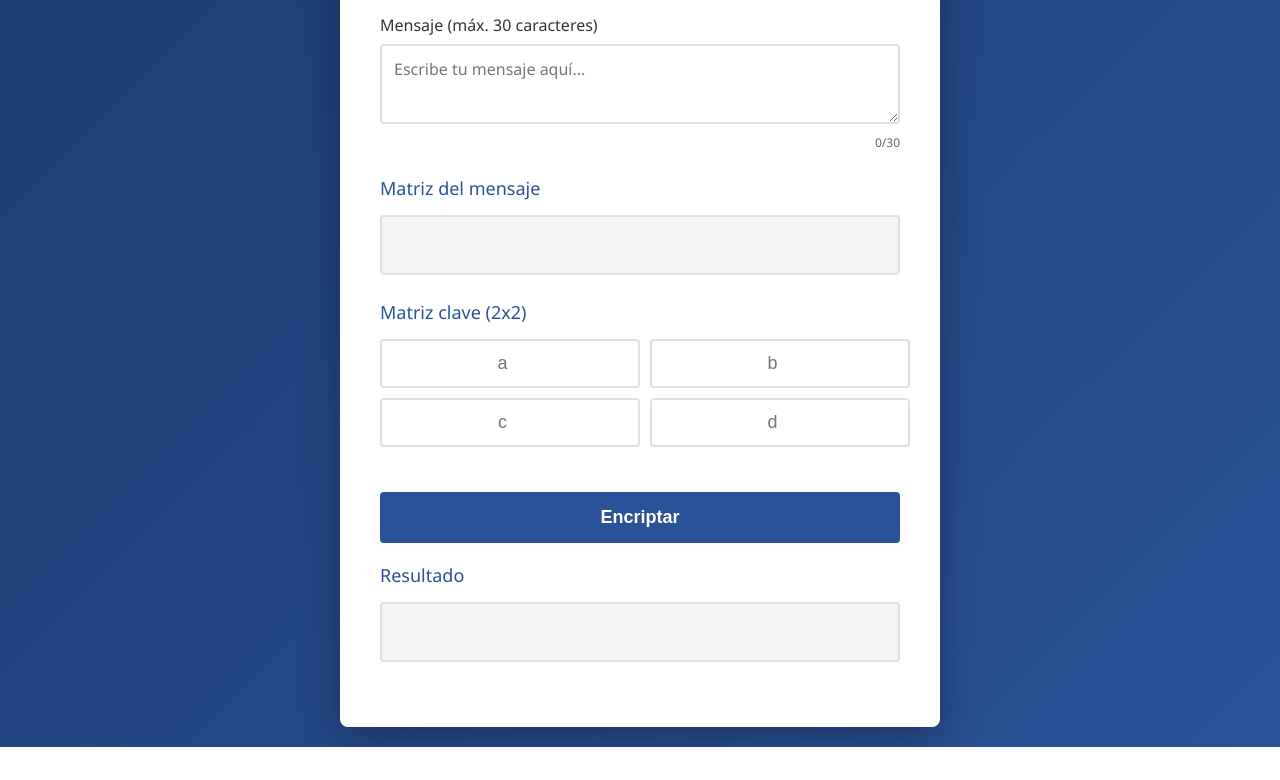
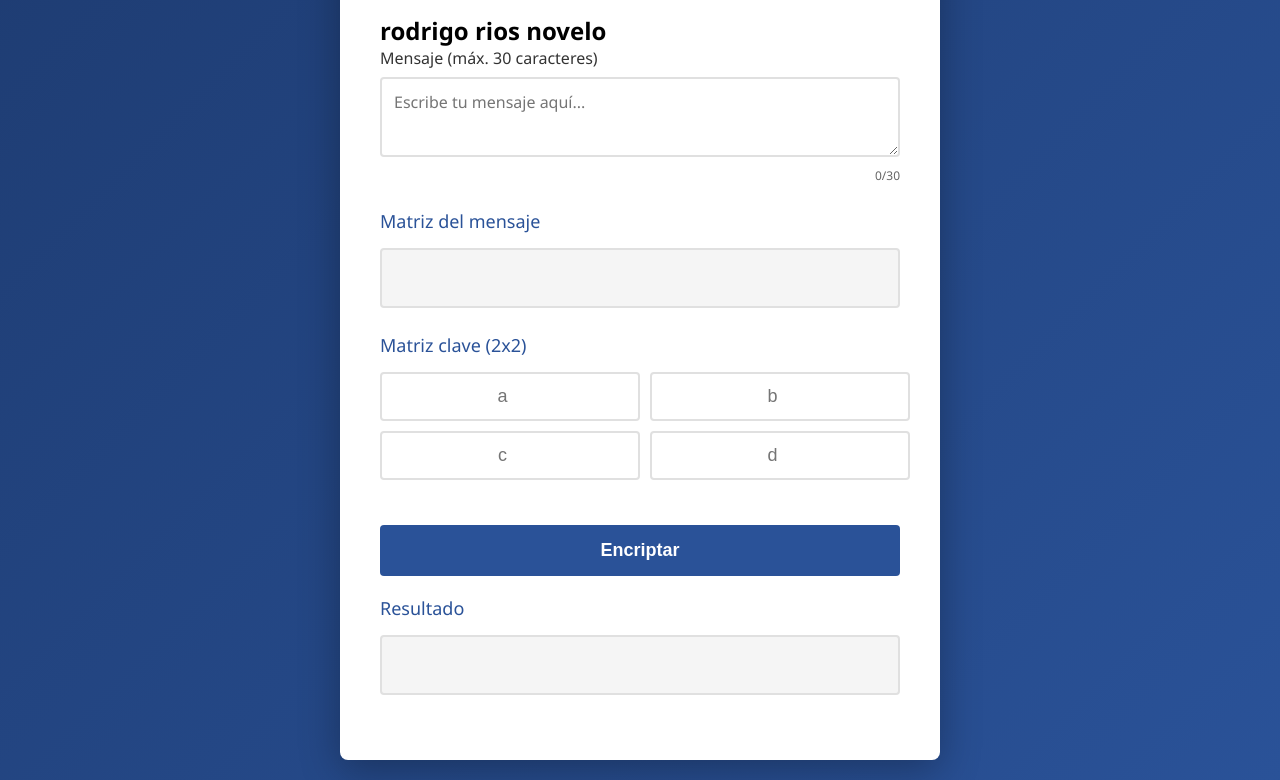
Before and after one commit to RIOSNV/algebra1, a plain HTML site: page index.html in a window 1280 px wide. Shown: the part 119-899 px from the top of the page. Before the commit the page ends 866 px from the top, so only its background shows below. Drawn offline with Linux system fonts and the light colour scheme.

Commit message:
primer paso

```diff
--- a/index.html
+++ b/index.html
@@ -9,6 +9,7 @@
 <body>
     <div class="container">
         <h1>Encriptación Hill</h1>
+        <h2>rodrigo rios novelo</h2>
 
         <div class="section">
             <label for="mensaje">Mensaje (máx. 30 caracteres)</label>
```
